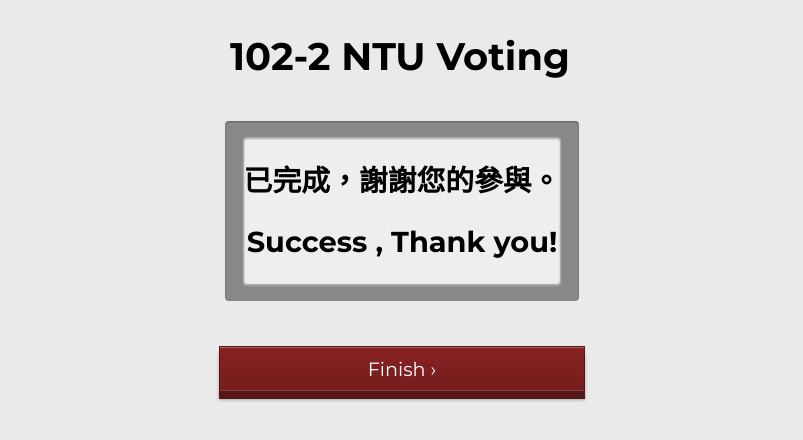
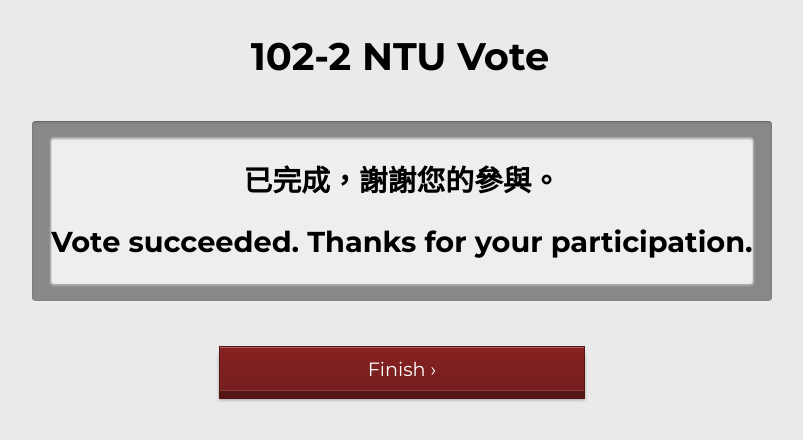
Before and after one commit to mousems/NTUvote102-2, a PHP site: page /View/step0.php in a window 1280 px wide. Shown: the top 440 px of the page, without its empty margins (240-1043 px from the left). Run offline with PHP 8.4, Linux system fonts and the light colour scheme.

Commit message:
Fix grammatical mistakes

```diff
--- a/View/index.php
+++ b/View/index.php
@@ -4,7 +4,7 @@
     <meta charset='utf-8'>
     <meta content='width=device-width, initial-scale=1.0, user-scalable=no' name='viewport'>
     <meta content='IE=edge,chrome=1' http-equiv='X-UA-Compatible'>
-    <title>NTU Voting</title>
+    <title>NTU Vote</title>
     <link href="https://fonts.googleapis.com/css?family=Montserrat:400,700" rel="stylesheet" type="text/css" /><link href="css/all.css" rel="stylesheet" type="text/css" />
     <script src="js/modernizr.js" type="text/javascript"></script>
     <script>
@@ -27,7 +27,7 @@
         <fieldset>
           <div class='input'>
             <div class='label'>
-              Username
+              使用者 / Username
             </div>
             <div class='passwords'>
               <input name="username" id="username" maxlength="12" autofocus="autofocus" type="text" />
@@ -35,7 +35,7 @@
             <br />
 
             <div class='label'>
-              Password
+              密碼 / Password
             </div>
             <div class='passwords'>
               <input name="password" id="password" maxlength="12" autofocus="autofocus" type="password" />
--- a/View/step0.php
+++ b/View/step0.php
@@ -4,7 +4,7 @@
     <meta charset='utf-8'>
     <meta content='width=device-width, initial-scale=1.0, user-scalable=no' name='viewport'>
     <meta content='IE=edge,chrome=1' http-equiv='X-UA-Compatible'>
-    <title>NTU Voting</title>
+    <title>NTU Vote</title>
     <link href="https://fonts.googleapis.com/css?family=Montserrat:400,700" rel="stylesheet" type="text/css" /><link href="css/all.css" rel="stylesheet" type="text/css" />
     <script src="js/modernizr.js" type="text/javascript"></script>
     <script>
@@ -24,13 +24,13 @@
         <form action="vote-auth" accept-charset="UTF-8" class="step1-form" method="post"><hgroup>
 
           <input name="step" id="step" type="hidden" value="1" />
-          <h1>102-2 NTU Voting</h1>
+          <h1>102-2 NTU Vote</h1>
         </hgroup>
         <fieldset><div class='input'>
           <div class='passwords'>
 
               <h2>已完成，謝謝您的參與。<h2>
-              <h2>Success , Thank you!<h2>
+              <h2>Vote succeeded. Thanks for your participation.<h2>
           </div>
         </div>
         </fieldset>
--- a/View/step1.php
+++ b/View/step1.php
@@ -12,7 +12,7 @@
     <meta charset='utf-8'>
     <meta content='width=device-width, initial-scale=1.0, user-scalable=no' name='viewport'>
     <meta content='IE=edge,chrome=1' http-equiv='X-UA-Compatible'>
-    <title>NTU Voting</title>
+    <title>NTU Vote</title>
     <link href="https://fonts.googleapis.com/css?family=Montserrat:400,700" rel="stylesheet" type="text/css" /><link href="css/all.css" rel="stylesheet" type="text/css" />
     <script src="js/modernizr.js" type="text/javascript"></script>
   </head>
@@ -22,11 +22,11 @@
         <form action="password_check" accept-charset="UTF-8" class="step1-form" method="post"><hgroup>
 
           <input name="step" id="step" type="hidden" value="1" />
-          <h1>102-2 NTU Voting</h1>
+          <h1>102-2 NTU Vote</h1>
         </hgroup>
         <fieldset><div class='input'>
           <div class='label'>
-            Password
+            授權碼 / Auth Code
           </div>
           <div class='passwords'>
             <input name="password1" id="password1" maxlength="4" autofocus="autofocus" type="text" />
--- a/View/step2.php
+++ b/View/step2.php
@@ -20,7 +20,7 @@
     <meta charset='utf-8'>
     <meta content='width=device-width, initial-scale=1.0, user-scalable=no' name='viewport'>
     <meta content='IE=edge,chrome=1' http-equiv='X-UA-Compatible'>
-    <title>NTU Voting</title>
+    <title>NTU Vote</title>
     <link href="https://fonts.googleapis.com/css?family=Montserrat:400,700" rel="stylesheet" type="text/css" /><link href="/css/all.css" rel="stylesheet" type="text/css" />
     <script src="/js/modernizr.js" type="text/javascript"></script>
   </head>
@@ -28,7 +28,7 @@
     <div class='wrapper'>
       <div class='content'>
         <form action="vote_submit_single" accept-charset="UTF-8" class="step2-form" method="post"><hgroup>
-          <h1>102-2 NTU Voting</h1>
+          <h1>102-2 NTU Vote</h1>
           <h1><?=$title;?></h1>
           <h2><?=$title_en;?></h2>
         </hgroup>
--- a/View/step3.php
+++ b/View/step3.php
@@ -19,7 +19,7 @@
     <meta charset='utf-8'>
     <meta content='width=device-width, initial-scale=1.0, user-scalable=no' name='viewport'>
     <meta content='IE=edge,chrome=1' http-equiv='X-UA-Compatible'>
-    <title>NTU Voting</title>
+    <title>NTU Vote</title>
     <link href="https://fonts.googleapis.com/css?family=Montserrat:400,700" rel="stylesheet" type="text/css" /><link href="/css/all.css" rel="stylesheet" type="text/css" />
     <script src="/js/modernizr.js" type="text/javascript"></script>
   </head>
@@ -27,7 +27,7 @@
     <div class='wrapper'>
       <div class='content'>
         <form action="vote_submit_multi" accept-charset="UTF-8" class="step3-form" method="post"><hgroup>
-          <h1>102-2 NTU Voting</h1>
+          <h1>102-2 NTU Vote</h1>
           <h1><?=$title;?></h1>
           <h2><?=$title_en;?></h2>
           <h3>✓ 同意/agree、✕ 不同意/disagree、- 沒意見/no comment </h2>
```
